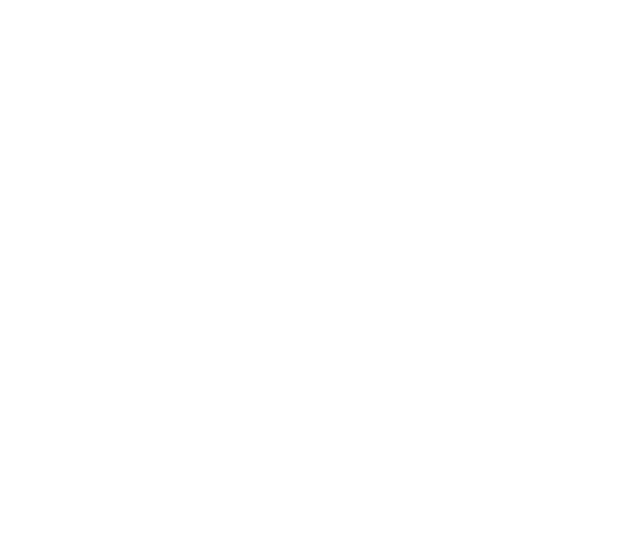
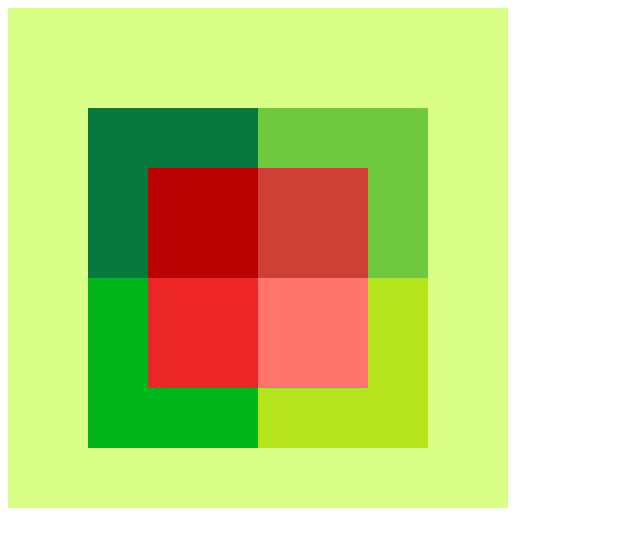
Before and after one commit to rashaq0/cssfoundation, a plain HTML site: page boxmodel1/index.html in a window 1280 px wide. Shown: the whole page, without its empty margins (0-640 px from the left). Drawn offline with Linux system fonts and the light colour scheme; files that its build step writes are made by us from their sources.

Commit message:
Add files via upload

```diff
--- a/style.css
+++ b/style.css
@@ -1,106 +1,78 @@
-h1 {
-    color: rgb(4, 0, 255);
+.bigsquare{
+    width: 500px;
+    height: 500px;
+    background-color: #daff89;
+    border-width: solid;
+    position: absolute;
 }
 
-h2 {
-    color: rgb(255, 72, 221);
-    box-shadow: 5px 5px 5px #888888;
+.square1 {
+    width: 170px;
+    height: 170px;
+    background-color: #08783F;
+    position: relative;
+    top: 100px;
+    left: 80px;
 }
 
-h3{
-    color: red
+.square2 {
+    width: 170px;
+    height: 170px;
+    background-color: #70C83E;
+    position: relative;
+    bottom: 70px;
+    left: 250px;
+}
+.square3 {
+    width: 170px;
+    height: 170px;
+    background-color: #B7E31A;
+    position: relative;
+    bottom: 70px;
+    left: 250px;
 }
 
-.button{
-font-size: 14px;
-color: pink;
-text-decoration: none;
-} /*Class*/
-
-#button1{
-font-size: 14px;
-color: pink;
-text-decoration: none;
-background-color: blue;
-}/*id*/
-
-p{
-    border: 2px dotted #000000;
+.square4 {
+    width: 170px;
+    height: 170px;
+    background-color: #00B517;
+    position: relative;
+    bottom: 240px;
+    left: 80px;
 }
 
-h1{
-    border-style: dashed;
-    border-width: 5px;
+.square5{
+    width: 110px;
+    height: 110px;
+    background-color: #bb0000;
+    position: relative;
+    bottom: 520px;
+    left: 140px;
 }
 
-h2{
-    border-style: groove;
-    border-width: 5px;
+.square6{
+    width: 110px;
+    height: 110px;
+    background-color: #ec2727;
+    position: relative;
+    bottom: 520px;
+    left: 140px;
 }
 
-h3{
-    font-size: 20px;
-font-family: verdana;
+.square7{
+    width: 110px;
+    height: 110px;
+    background-color: #cd3e34;
+    position: relative;
+    bottom: 740px;
+    left: 250px;
 }
 
-strong{
-    text-decoration: underline;
-    font-size: 20px;
+.square8{
+    width: 110px;
+    height: 110px;
+    background-color: #ff756b;
+    position: relative;
+    bottom: 740px;
+    left: 250px;
 }
-
-/*These are things I like*/
-
-ul{
-    color:rgb(248, 184, 20);
-    font-size: 22px;
-    line-height: 1.5;
-    list-style-type: circle;
-}
-
-/*Things I do in my day*/
-p2{
-    text-decoration: wavy overline;
-    font-size: 20px;
-    display: block;
-
-}
-
-ol{
-    color:#02aca9;
-    font-size: 20px;
-    line-height: 1.5;
-    list-style-type: upper-roman;
-}
-img{
- border-radius: 50px;
- border: solid #ffa600;
-}
-
-p1{
-    border: 2px solid #445aff;
-}
-
-p3{
-    text-decoration: wavy underline;
-    line-height: 3;
-    margin: 12px;
-    display: block;
-
-}
-
-p4{
-    display: block;
-
-}
-
-img{
-box-shadow: 10px 10px 10px #888888;}
-
-button{
-    color: #f5ffa8;
-    border: none;
-    border-radius: 5px;
-    cursor: pointer;
-    font-size: 13px;
-box-shadow: 5px 5px 5px #330aff;
-}
```
Also changed, not shown: index.html (added, +32 -0 lines).
